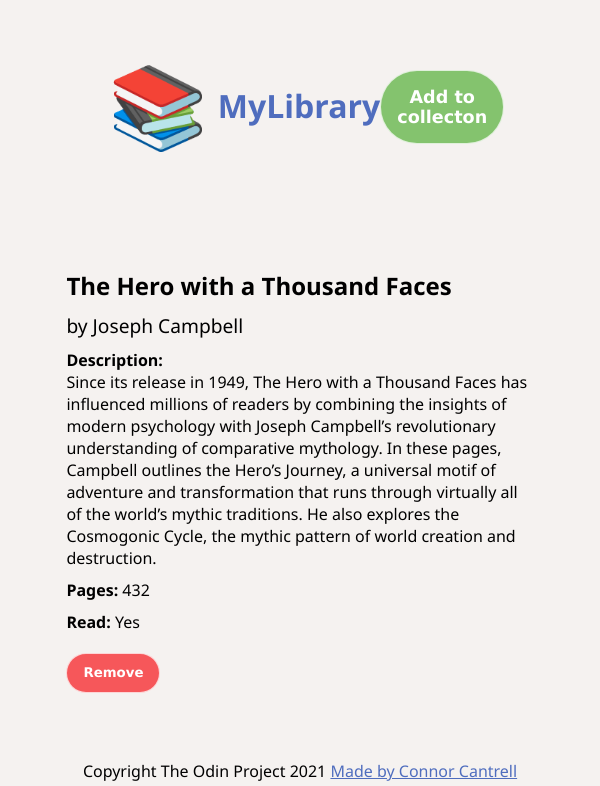
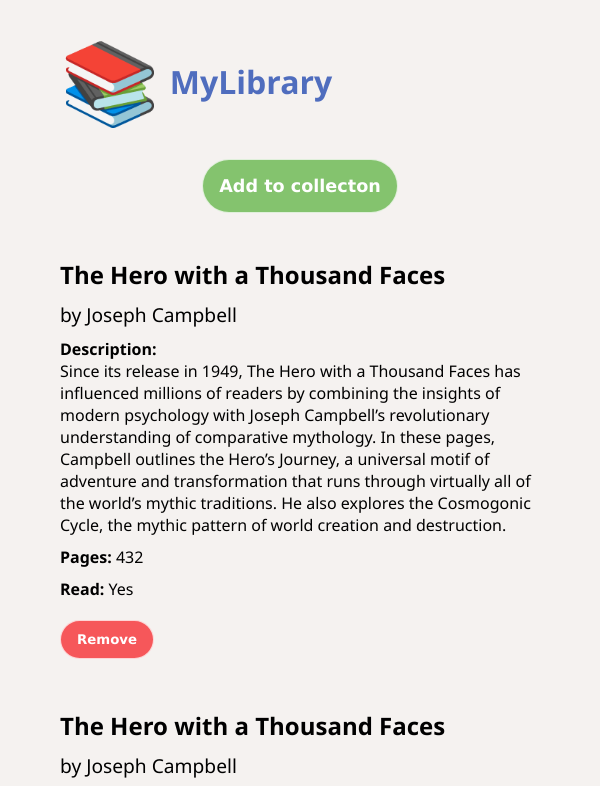
Before and after one commit to connorjcantrell/library, a plain HTML site: page index.html in a window 600 px wide. Shown: the top 786 px of the page. Drawn offline with Linux system fonts and the light colour scheme.

Commit message:
Responsive page content

```diff
--- a/styles.css
+++ b/styles.css
@@ -1,40 +1,59 @@
 * {
   font-family: "Segoe UI", Tahoma, Geneva, Verdana, sans-serif;
   background: none;
+  margin: 0 auto;
 }
 
 body {
   background: #f5f2f0;
 }
-
-nav {
-  display: flex;
-  justify-content: space-between;
-  align-items: center;
-  padding-left: 100px;
-  padding-right: 100px;
-}
-
 .logo {
   display: flex;
   flex-direction: row;
-  justify-content: left;
-  align-items: flex-start;
   background: none;
+  margin-left: 0;
+}
+
+.logo > #logo-txt {
+  background: none;
+  color: #4f6dbe;
+  font-size: 200%;
+  margin-top: 35px;
+  margin-left: 10px;
 }
 
 .logo #logo-icon {
-  margin-top: 15%;
   font-size: 500%;
   background: none;
 }
 
-.logo > #logo-txt {
-  margin-top: 28%;
-  margin-left: 10px;
-  background: none;
-  color: #4f6dbe;
-  font-size: 200%;
+@media only screen and (min-width: 600px) {
+  nav {
+    display: flex;
+    flex-direction: row;
+    align-items: center;
+    justify-content: space-between;
+    max-width: 1000px;
+    width: 80%;
+  }
+}
+
+@media only screen and (max-width: 600px) {
+  nav {
+    display: flex;
+    flex-direction: column;
+    margin-bottom: 25px;
+    width: 80%;
+  }
+
+  .add {
+    margin: 0;
+  }
+
+  .logo {
+    margin-top: 25px;
+    margin-bottom: 25px;
+  }
 }
 
 .add {
@@ -48,7 +67,7 @@
   font-weight: bold;
   cursor: pointer;
   transition: background-color 250ms;
-  margin-bottom: 5%;
+  margin-right: 0;
 }
 
 .add:hover {
@@ -73,18 +92,16 @@
   background-color: rgba(246, 87, 90, 0.8);
 }
 .books {
-  margin: 0 10% auto;
-  margin-top: 25px;
   max-width: 1000px;
   display: grid;
-  grid-template-columns: repeat(auto-fill, minmax(225px, 1fr));
+  grid-template-columns: repeat(auto-fill, minmax(275px, 1fr));
   grid-auto-rows: auto;
   gap: 30px;
+  width: 80%;
 }
 
 .book {
   width: 100%;
-  height: 600px;
   border: #4f6dbe;
   border-radius: 1px;
 }
@@ -109,7 +126,6 @@
   width: 100%;
   height: 40px;
   padding-top: 10px;
-  position: absolute;
   bottom: 0;
   left: 0;
   text-align: center;
```
